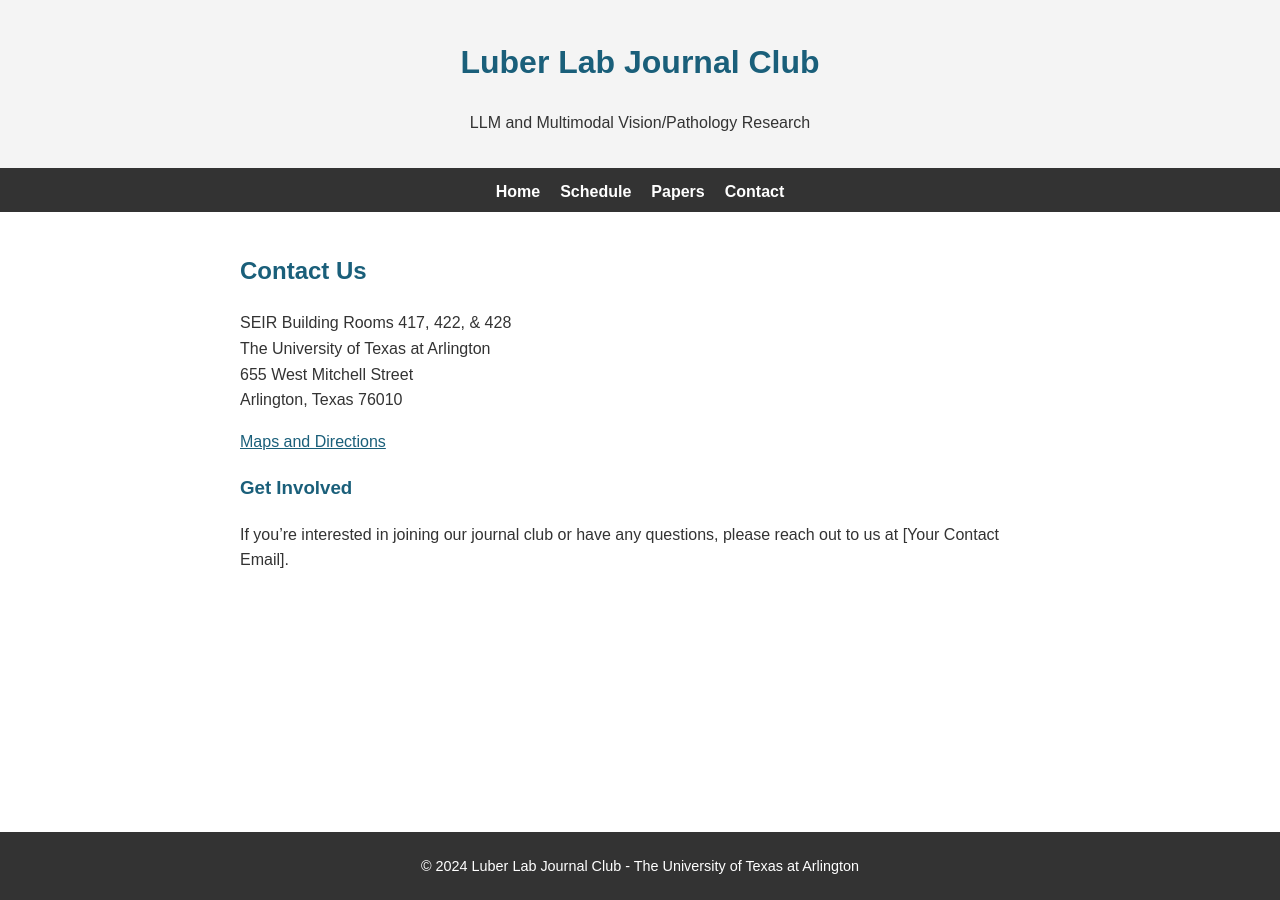
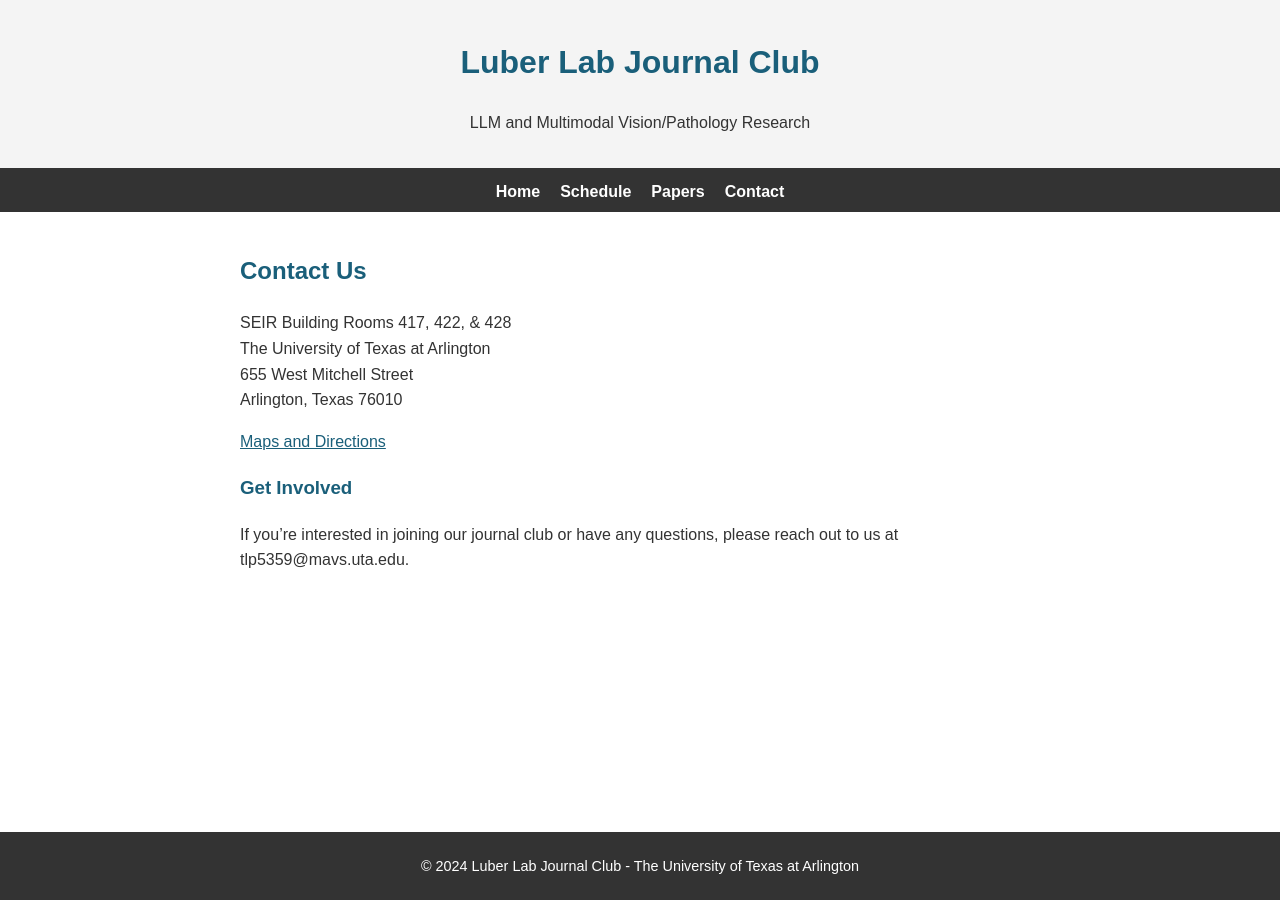
Before and after one commit to facevoid/luberlab-journal-club, a Jekyll site: the page built from contact.md, in a window 1280 px wide. Built offline with Jekyll 4.4.1, drawn with Linux system fonts in a browser that asks for light colours.

Commit message:
Change contact info

```diff
--- a/contact.md
+++ b/contact.md
@@ -14,4 +14,4 @@ Arlington, Texas 76010
 
 ### Get Involved
 
-If you're interested in joining our journal club or have any questions, please reach out to us at [Your Contact Email].
+If you're interested in joining our journal club or have any questions, please reach out to us at tlp5359@mavs.uta.edu.
```
